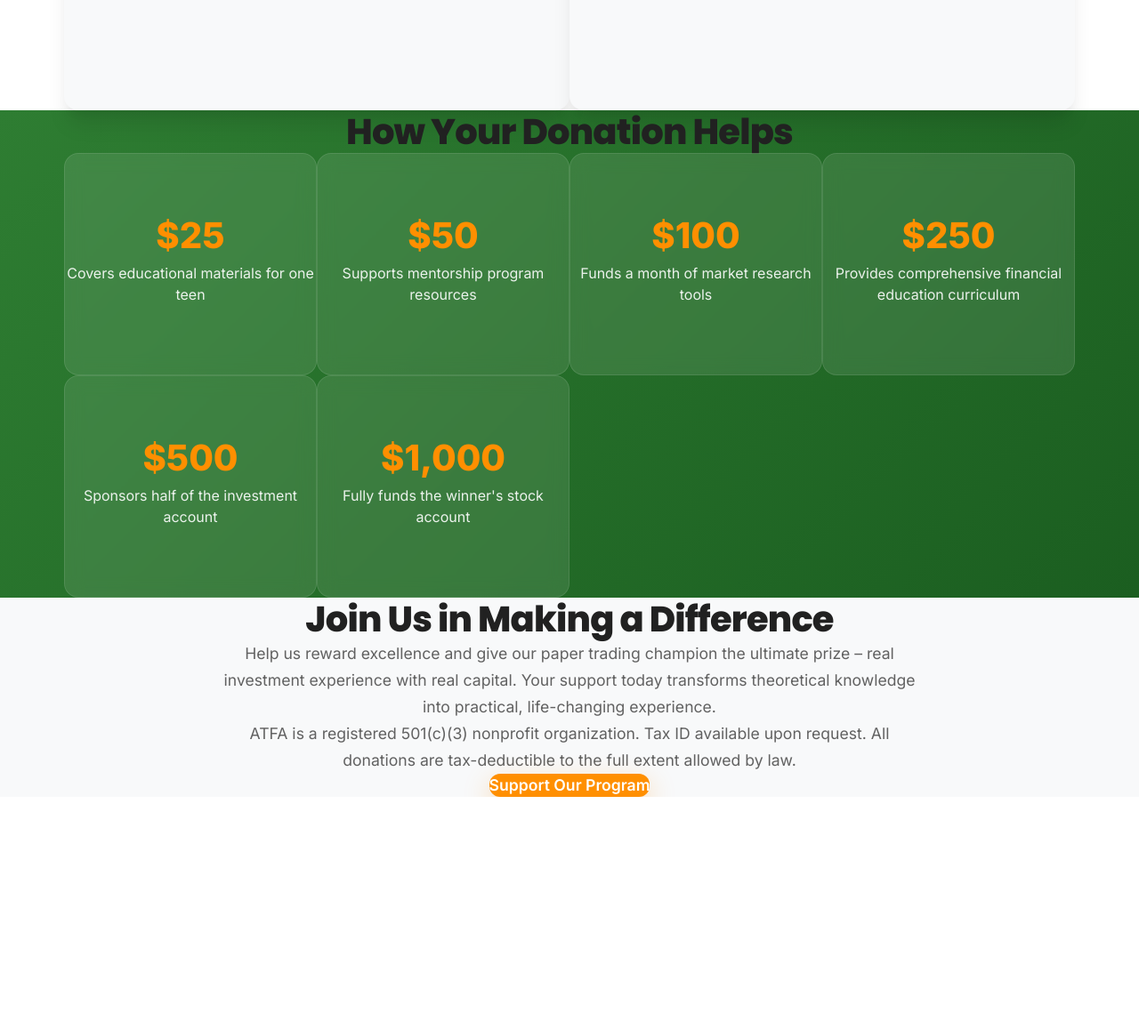
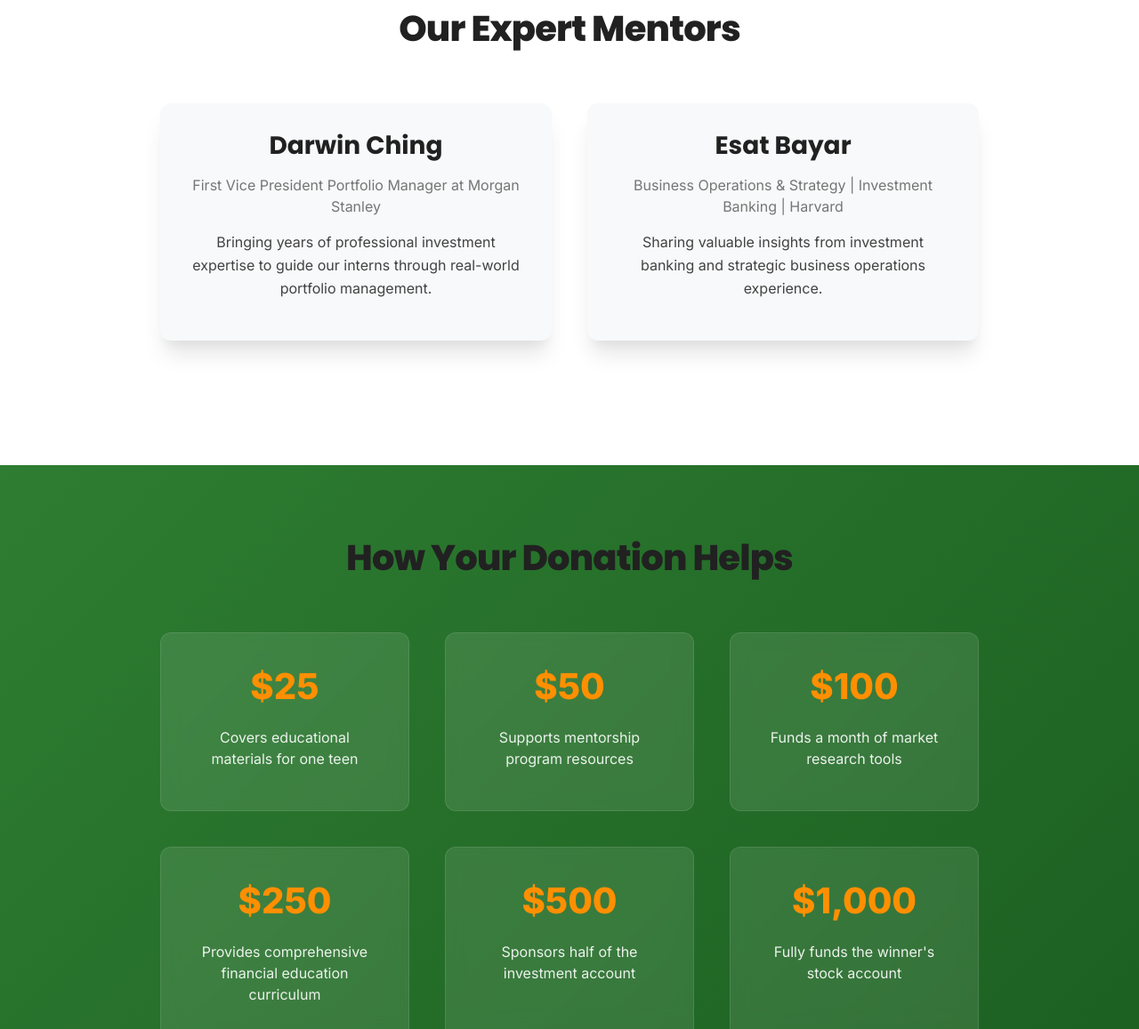
Before and after one commit to calashwin/atfaacacemy-redesign, a plain HTML site: page micro-internship.html in a window 1280 px wide. Shown: the part 1643-2800 px from the top of the page at 89% size. Before the commit the page ends 2539 px from the top, so only its background shows below. Drawn offline with Linux system fonts and the light colour scheme.

Commit message:
made the format better

```diff
--- a/micro-internship.html
+++ b/micro-internship.html
@@ -31,6 +31,13 @@
             background: var(--atfa-primary-light) !important;
         }
 
+        /* Global page padding */
+        .container {
+            max-width: 1000px;
+            margin: 0 auto;
+            padding: 0 40px;
+        }
+
         /* Hero Section */
         .internship-hero {
             background: linear-gradient(135deg, var(--atfa-primary) 0%, var(--atfa-accent) 100%);
@@ -38,7 +45,7 @@
             color: var(--atfa-white);
             margin-top: 80px;
             text-align: center;
-            min-height: 70vh;
+            min-height: 60vh;
             display: flex;
             align-items: center;
         }
@@ -54,14 +61,14 @@
         .internship-hero-subtitle {
             font-size: 1.2rem;
             max-width: 700px;
-            margin: 0 auto;
+            margin: 20px auto 0;
             opacity: 0.9;
             line-height: 1.6;
         }
 
         /* Program Overview */
         .program-overview {
-            padding: var(--atfa-space-3xl) 0;
+            padding: 80px 0;
             background: var(--atfa-light);
             margin: 0;
         }
@@ -78,23 +85,22 @@
 
         .steps-grid {
             display: grid;
-            grid-template-columns: repeat(auto-fit, minmax(300px, 1fr));
-            gap: var(--atfa-space-3xl);
-            margin: var(--atfa-space-3xl) auto;
-            padding: 0 var(--atfa-space-2xl);
-            max-width: 1400px;
+            grid-template-columns: repeat(2, 1fr);
+            gap: 40px;
+            margin: 60px auto;
+            max-width: 1000px;
         }
 
         .step-card {
             background: var(--atfa-white);
-            padding: var(--atfa-space-3xl) var(--atfa-space-2xl);
-            border-radius: var(--atfa-radius-2xl);
+            padding: 30px;
+            border-radius: var(--atfa-radius-xl);
             box-shadow: var(--atfa-shadow-lg);
             transition: all 0.3s ease;
-            min-height: 300px;
             display: flex;
             flex-direction: column;
-            justify-content: center;
+            justify-content: flex-start;
+            gap: 15px;
         }
 
         .step-card:hover {
@@ -126,31 +132,30 @@
 
         /* Mentors Section */
         .mentors-section {
-            padding: var(--atfa-space-3xl) 0;
+            padding: 80px 0;
             background: var(--atfa-white);
             margin: 0;
         }
 
         .mentors-grid {
             display: grid;
-            grid-template-columns: repeat(auto-fit, minmax(400px, 1fr));
-            gap: var(--atfa-space-3xl);
-            margin: var(--atfa-space-3xl) auto;
-            padding: 0 var(--atfa-space-2xl);
-            max-width: 1400px;
+            grid-template-columns: repeat(2, 1fr);
+            gap: 40px;
+            margin: 60px auto;
+            max-width: 1000px;
         }
 
         .mentor-card {
             text-align: center;
-            padding: var(--atfa-space-3xl);
-            border-radius: var(--atfa-radius-2xl);
+            padding: 30px;
+            border-radius: var(--atfa-radius-xl);
             background: var(--atfa-light);
             transition: all 0.3s ease;
             box-shadow: var(--atfa-shadow-lg);
-            min-height: 350px;
             display: flex;
             flex-direction: column;
-            justify-content: center;
+            justify-content: flex-start;
+            gap: 15px;
         }
 
         .mentor-card:hover {
@@ -174,7 +179,7 @@
 
         /* Donation Tiers */
         .donation-section {
-            padding: var(--atfa-space-3xl) 0;
+            padding: 80px 0;
             background: linear-gradient(135deg, var(--atfa-primary-light) 0%, var(--atfa-primary) 100%);
             color: var(--atfa-white);
             margin: 0;
@@ -182,25 +187,24 @@
 
         .donation-grid {
             display: grid;
-            grid-template-columns: repeat(auto-fit, minmax(250px, 1fr));
-            gap: var(--atfa-space-3xl);
-            margin: var(--atfa-space-3xl) auto;
-            padding: 0 var(--atfa-space-2xl);
-            max-width: 1400px;
+            grid-template-columns: repeat(3, 1fr);
+            gap: 40px;
+            margin: 60px auto;
+            max-width: 1000px;
         }
 
         .donation-tier {
             background: rgba(255, 255, 255, 0.1);
-            padding: var(--atfa-space-3xl) var(--atfa-space-xl);
-            border-radius: var(--atfa-radius-2xl);
+            padding: 30px;
+            border-radius: var(--atfa-radius-xl);
             backdrop-filter: blur(10px);
             text-align: center;
             transition: all 0.3s ease;
             border: 1px solid rgba(255, 255, 255, 0.1);
-            min-height: 250px;
             display: flex;
             flex-direction: column;
-            justify-content: center;
+            justify-content: flex-start;
+            gap: 15px;
         }
 
         .donation-tier:hover {
@@ -225,7 +229,7 @@
 
         /* CTA Section */
         .cta-section {
-            padding: var(--atfa-space-3xl) 0;
+            padding: 80px 0;
             text-align: center;
             background: var(--atfa-light);
             margin: 0;
@@ -234,19 +238,20 @@
         .cta-section .container {
             max-width: 800px;
             margin: 0 auto;
-            padding: var(--atfa-space-3xl) var(--atfa-space-xl);
+            padding: 60px;
         }
 
         .cta-section p {
             font-size: 1.1rem;
             line-height: 1.7;
-            margin-bottom: var(--atfa-space-xl);
+            margin-bottom: 30px;
             color: var(--atfa-gray-700);
+            padding: 0 40px;
         }
 
         .cta-button {
             display: inline-block;
-            padding: var(--atfa-space-lg) var(--atfa-space-2xl);
+            padding: 20px 40px;
             background: var(--atfa-secondary);
             color: var(--atfa-white);
             text-decoration: none;
@@ -254,7 +259,7 @@
             font-weight: 600;
             font-size: 1.1rem;
             transition: all 0.3s ease;
-            margin-top: var(--atfa-space-2xl);
+            margin-top: 40px;
             box-shadow: 0 10px 30px rgba(255, 143, 0, 0.3);
         }
 
```
